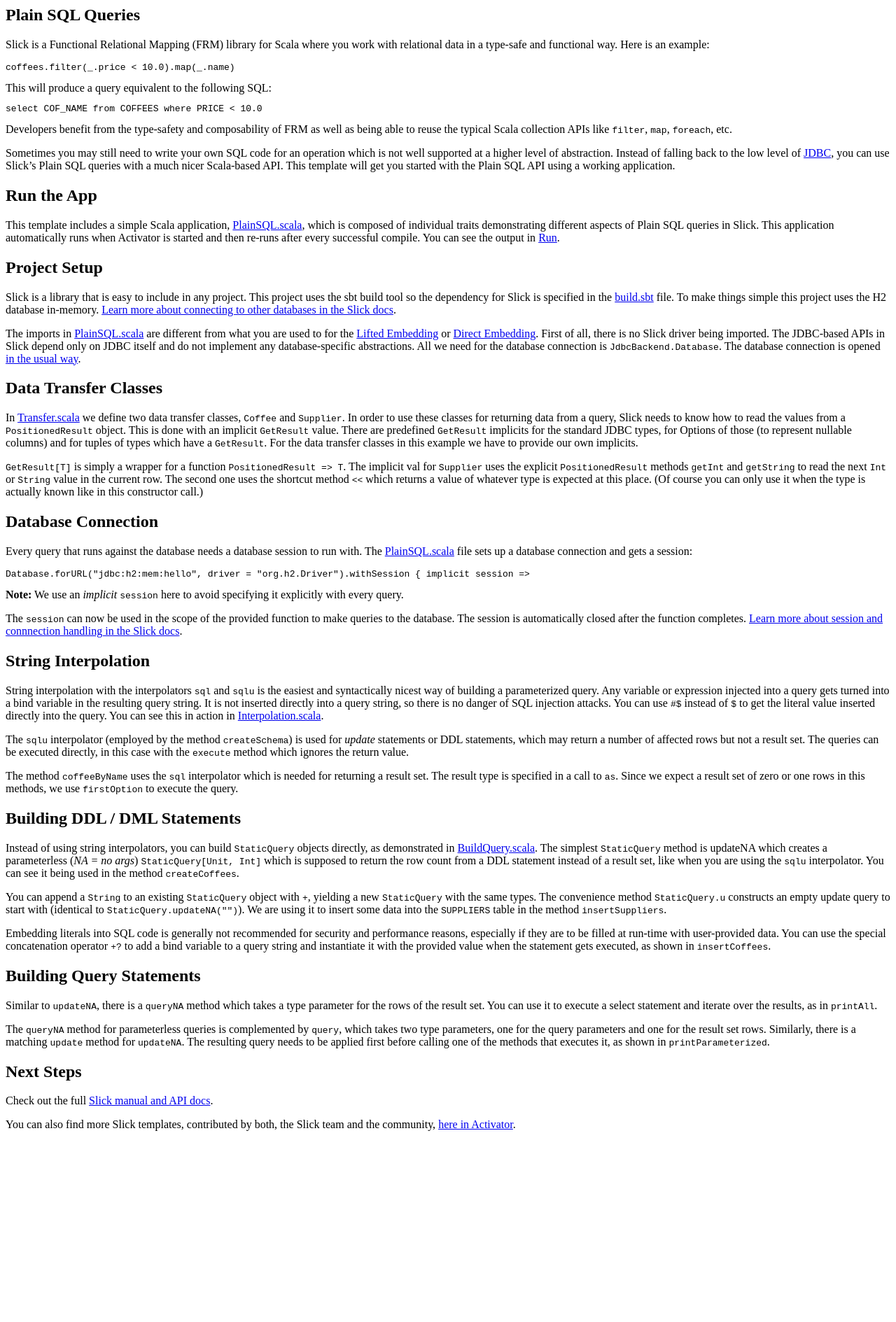
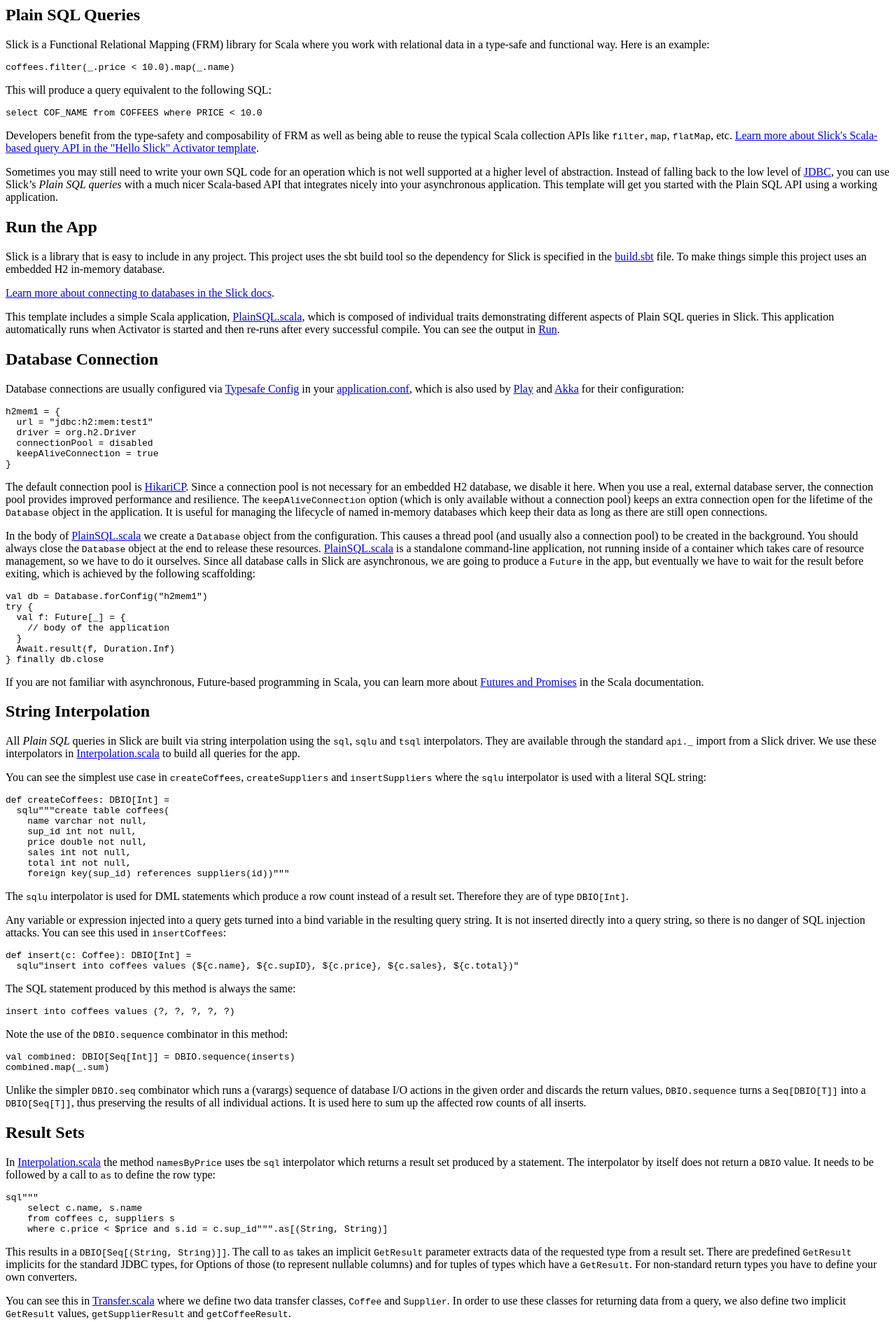
Before and after one commit to typesafehub/activator-slick-plainsql, a plain HTML site: page tutorial/index.html in a window 1280 px wide. Shown: the top 1889 px of the page at 70% size. Before the commit the page ends 1632 px from the top, so only its background shows below. Drawn offline with Linux system fonts and the light colour scheme.

Commit message:
Upgrade to Slick 3.0.0-RC1

```diff
--- a/tutorial/index.html
+++ b/tutorial/index.html
@@ -7,103 +7,153 @@
 <div>
     <h2>Plain SQL Queries</h2>
 
-    <p>
-        Slick is a Functional Relational Mapping (FRM) library for Scala where you work with relational data in a type-safe and functional way.  Here is an example:
-        <pre><code>coffees.filter(_.price &lt; 10.0).map(_.name)</code></pre>
-        This will produce a query equivalent to the following SQL:
-        <pre><code>select COF_NAME from COFFEES where PRICE &lt; 10.0</code></pre>
-        Developers benefit from the type-safety and composability of FRM as well as being able to reuse the typical Scala collection APIs like <code>filter</code>, <code>map</code>, <code>foreach</code>, etc.
-    </p>
-    <p>
-        Sometimes you may still need to write your own SQL code for an operation which is not well supported at a higher level of abstraction. Instead of falling back to the low level of <a href="http://en.wikipedia.org/wiki/Java_Database_Connectivity" target="_blank">JDBC</a>, you can use Slick’s Plain SQL queries with a much nicer Scala-based API. This template will get you started with the Plain SQL API using a working application.
-    </p>
+    <p>Slick is a Functional Relational Mapping (FRM) library for Scala where you work with relational data in a type-safe and functional way.  Here is an example:</p>
+
+    <pre><code>coffees.filter(_.price &lt; 10.0).map(_.name)</code></pre>
+
+    <p>This will produce a query equivalent to the following SQL:</p>
+
+    <pre><code>select COF_NAME from COFFEES where PRICE &lt; 10.0</code></pre>
+
+    <p>Developers benefit from the type-safety and composability of FRM as well as being able to reuse the typical Scala collection APIs like <code>filter</code>, <code>map</code>, <code>flatMap</code>, etc. <a href="http://typesafe.com/activator/template/hello-slick-3.0" target="_blank">Learn more about Slick's Scala-based query API in the "Hello Slick" Activator template</a>.</p>
+
+    <p>Sometimes you may still need to write your own SQL code for an operation which is not well supported at a higher level of abstraction. Instead of falling back to the low level of <a href="http://en.wikipedia.org/wiki/Java_Database_Connectivity" target="_blank">JDBC</a>, you can use Slick’s <em>Plain SQL queries</em> with a much nicer Scala-based API that integrates nicely into your asynchronous application. This template will get you started with the Plain SQL API using a working application.</p>
 </div>
 
 <div>
     <h2>Run the App</h2>
 
-    <p>
-        This template includes a simple Scala application, <a href="#code/src/main/scala/PlainSQL.scala" class="shortcut">PlainSQL.scala</a>, which is composed of individual traits demonstrating different aspects of Plain SQL queries in Slick. This application automatically runs when Activator is started and then re-runs after every successful compile.  You can see the output in <a href="#run" class="shortcut">Run</a>.
-    </p>
-</div>
+    <p>Slick is a library that is easy to include in any project.  This project uses the sbt build tool so the dependency for Slick is specified in the <a href="#code/build.sbt" class="shortcut">build.sbt</a> file.  To make things simple this project uses an embedded H2 in-memory database.</p>
 
-<div>
-    <h2>Project Setup</h2>
+    <p><a href="http://slick.typesafe.com/doc/3.0.0-RC1/database.html#database-configuration" target="_blank">Learn more about connecting to databases in the Slick docs</a>.</p>
 
-    <p>
-        Slick is a library that is easy to include in any project.  This project uses the sbt build tool so the dependency for Slick is specified in the <a href="#code/build.sbt" class="shortcut">build.sbt</a> file.  To make things simple this project uses the H2 database in-memory.  <a href="http://slick.typesafe.com/doc/2.0.0/connection.html" target="_blank">Learn more about connecting to other databases in the Slick docs</a>.
-    </p>
-    <p>
-        The imports in <a href="#code/src/main/scala/PlainSQL.scala" class="shortcut">PlainSQL.scala</a> are different from what you are used to for the <a href="http://slick.typesafe.com/doc/2.0.0/introduction.html#lifted-embedding" target="_blank">Lifted Embedding</a> or <a href="http://slick.typesafe.com/doc/2.0.0/direct-embedding.html" target="_blank">Direct Embedding</a>. First of all, there is no Slick driver being imported. The JDBC-based APIs in Slick depend only on JDBC itself and do not implement any database-specific abstractions. All we need for the database connection is <code>JdbcBackend.Database</code>. The database connection is opened <a href="http://slick.typesafe.com/doc/2.0.0/gettingstarted.html#gettingstarted-dbconnection" target="_blank">in the usual way</a>.
-    </p>
-</div>
+    <p>This template includes a simple Scala application, <a href="#code/src/main/scala/PlainSQL.scala" class="shortcut">PlainSQL.scala</a>, which is composed of individual traits demonstrating different aspects of Plain SQL queries in Slick. This application automatically runs when Activator is started and then re-runs after every successful compile.  You can see the output in <a href="#run" class="shortcut">Run</a>.</p>
 
-
-
-<div>
-    <h2>Data Transfer Classes</h2>
-
-    <p>
-        In <a href="#code/src/main/scala/Transfer.scala" class="shortcut">Transfer.scala</a> we define two data transfer classes, <code>Coffee</code> and <code>Supplier</code>.
-
-        In order to use these classes for returning data from a query, Slick needs to know how to read the values from a <code>PositionedResult</code> object. This is done with an implicit <code>GetResult</code> value. There are predefined <code>GetResult</code> implicits for the standard JDBC types, for Options of those (to represent nullable columns) and for tuples of types which have a <code>GetResult</code>. For the data transfer classes in this example we have to provide our own implicits.
-    </p>
-    <p>
-        <code>GetResult[T]</code> is simply a wrapper for a function <code>PositionedResult => T</code>. The implicit val for <code>Supplier</code> uses the explicit <code>PositionedResult</code> methods <code>getInt</code> and <code>getString</code> to read the next <code>Int</code> or <code>String</code> value in the current row. The second one uses the shortcut method <code>&lt;&lt;</code> which returns a value of whatever type is expected at this place. (Of course you can only use it when the type is actually known like in this constructor call.)
-    </p>
 </div>
 
 <div>
     <h2>Database Connection</h2>
 
-    <p>
-        Every query that runs against the database needs a database session to run with.  The <a href="#code/src/main/scala/PlainSQL.scala" class="shortcut">PlainSQL.scala</a> file sets up a database connection and gets a session:
-        <pre><code>Database.forURL("jdbc:h2:mem:hello", driver = "org.h2.Driver").withSession { implicit session =&gt;</code></pre>
-        <strong>Note:</strong> We use an <em>implicit</em> <code>session</code> here to avoid specifying it explicitly with every query.
-    </p>
-    <p>
-        The <code>session</code> can now be used in the scope of the provided function to make queries to the database. The session is automatically closed after the function completes.
-        <a href="http://slick.typesafe.com/doc/2.0.0/connection.html#session-handling" target="_blank">Learn more about session and connnection handling in the Slick docs</a>.
-    </p>
+    <p>Database connections are usually configured via <a href="https://github.com/typesafehub/config" target="_blank">Typesafe Config</a> in your <a href="#code/src/main/resources/application.conf" class="shortcut">application.conf</a>, which is also used by <a href="https://playframework.com/" target="_blank">Play</a> and <a href="http://akka.io/" target="_blank">Akka</a> for their configuration:</p>
+
+    <pre><code>h2mem1 = {
+  url = "jdbc:h2:mem:test1"
+  driver = org.h2.Driver
+  connectionPool = disabled
+  keepAliveConnection = true
+}</code></pre>
+
+    <p>The default connection pool is <a href="http://brettwooldridge.github.io/HikariCP/" target="_blank">HikariCP</a>. Since a connection pool is not necessary for an embedded H2 database, we disable it here. When you use a real, external database server, the connection pool provides improved performance and resilience. The <code>keepAliveConnection</code> option (which is only available without a connection pool) keeps an extra connection open for the lifetime of the <code>Database</code> object in the application. It is useful for managing the lifecycle of named in-memory databases which keep their data as long as there are still open connections.</p>
+
+    <p>In the body of <a href="#code/src/main/scala/PlainSQL.scala" class="shortcut">PlainSQL.scala</a> we create a <code>Database</code> object from the configuration. This causes a thread pool (and usually also a connection pool) to be created in the background. You should always close the <code>Database</code> object at the end to release these resources. <a href="#code/src/main/scala/PlainSQL.scala" class="shortcut">PlainSQL.scala</a> is a standalone command-line application, not running inside of a container which takes care of resource management, so we have to do it ourselves. Since all database calls in Slick are asynchronous, we are going to produce a <code>Future</code> in the app, but eventually we have to wait for the result before exiting, which is achieved by the following scaffolding:</p>
+
+    <pre><code>val db = Database.forConfig("h2mem1")
+try {
+  val f: Future[_] = {
+    // body of the application
+  }
+  Await.result(f, Duration.Inf)
+} finally db.close</code></pre>
+
+    <p>If you are not familiar with asynchronous, Future-based programming in Scala, you can learn more about <a href="http://docs.scala-lang.org/overviews/core/futures.html" target="_blank">Futures and Promises</a> in the Scala documentation.</p>
 </div>
 
 <div>
     <h2>String Interpolation</h2>
 
-    <p>
-        String interpolation with the interpolators <code>sql</code> and <code>sqlu</code> is the easiest and syntactically nicest way of building a parameterized query. Any variable or expression injected into a query gets turned into a bind variable in the resulting query string. It is not inserted directly into a query string, so there is no danger of SQL injection attacks. You can use <code>#$</code> instead of <code>$</code> to get the literal value inserted directly into the query. You can see this in action in <a href="#code/src/main/scala/Interpolation.scala" class="shortcut">Interpolation.scala</a>.
-    </p>
-    <p>
-        The <code>sqlu</code> interpolator (employed by the method <code>createSchema</code>) is used for <em>update</em> statements or DDL statements, which may return a number of affected rows but not a result set. The queries can be executed directly, in this case with the <code>execute</code> method which ignores the return value.
-    </p>
-    <p>
-        The method <code>coffeeByName</code> uses the <code>sql</code> interpolator which is needed for returning a result set. The result type is specified in a call to <code>as</code>. Since we expect a result set of zero or one rows in this methods, we use <code>firstOption</code> to execute the query.
-   </p>
+    <p>All <em>Plain SQL</em> queries in Slick are built via string interpolation using the <code>sql</code>, <code>sqlu</code> and <code>tsql</code> interpolators. They are available through the standard <code>api._</code> import from a Slick driver. We use these interpolators in <a href="#code/src/main/scala/Interpolation.scala" class="shortcut">Interpolation.scala</a> to build all queries for the app.</p>
+
+    <p>You can see the simplest use case in <code>createCoffees</code>, <code>createSuppliers</code> and <code>insertSuppliers</code> where the <code>sqlu</code> interpolator is used with a literal SQL string:</p>
+
+    <pre><code>def createCoffees: DBIO[Int] =
+  sqlu"""create table coffees(
+    name varchar not null,
+    sup_id int not null,
+    price double not null,
+    sales int not null,
+    total int not null,
+    foreign key(sup_id) references suppliers(id))"""</code></pre>
+
+    <p>The <code>sqlu</code> interpolator is used for DML statements which produce a row count instead of a result set. Therefore they are of type <code>DBIO[Int]</code>.</p>
+
+    <p>Any variable or expression injected into a query gets turned into a bind variable in the resulting query string. It is not inserted directly into a query string, so there is no danger of SQL injection attacks. You can see this used in <code>insertCoffees</code>:</p>
+
+    <pre><code>def insert(c: Coffee): DBIO[Int] =
+  sqlu"insert into coffees values (${c.name}, ${c.supID}, ${c.price}, ${c.sales}, ${c.total})"</code></pre>
+
+    <p>The SQL statement produced by this method is always the same:</p>
+
+    <pre><code>insert into coffees values (?, ?, ?, ?, ?)</code></pre>
+
+    <p>Note the use of the <code>DBIO.sequence</code> combinator in this method:</p>
+
+    <pre><code>val combined: DBIO[Seq[Int]] = DBIO.sequence(inserts)
+combined.map(_.sum)</code></pre>
+
+    <p>Unlike the simpler <code>DBIO.seq</code> combinator which runs a (varargs) sequence of database I/O actions in the given order and discards the return values, <code>DBIO.sequence</code> turns a <code>Seq[DBIO[T]]</code> into a <code>DBIO[Seq[T]]</code>, thus preserving the results of all individual actions. It is used here to sum up the affected row counts of all inserts.</p>
 </div>
 
 <div>
-    <h2>Building DDL / DML Statements</h2>
+    <h2>Result Sets</h2>
 
-    <p>
-        Instead of using string interpolators, you can build <code>StaticQuery</code> objects directly, as demonstrated in <a href="#code/src/main/scala/BuildQuery.scala" class="shortcut">BuildQuery.scala</a>. The simplest <code>StaticQuery</code> method is </code>updateNA</code> which creates a parameterless (<em>NA = no args</em>) <code>StaticQuery[Unit, Int]</code> which is supposed to return the row count from a DDL statement instead of a result set, like when you are using the <code>sqlu</code> interpolator. You can see it being used in the method <code>createCoffees</code>.
-    </p>
-    <p>
-        You can append a <code>String</code> to an existing <code>StaticQuery</code> object with <code>+</code>, yielding a new <code>StaticQuery</code> with the same types. The convenience method <code>StaticQuery.u</code> constructs an empty update query to start with (identical to <code>StaticQuery.updateNA("")</code>). We are using it to insert some data into the <code>SUPPLIERS</code> table in the method <code>insertSuppliers</code>.
-    </p>
-    <p>
-        Embedding literals into SQL code is generally not recommended for security and performance reasons, especially if they are to be filled at run-time with user-provided data. You can use the special concatenation operator <code>+?</code> to add a bind variable to a query string and instantiate it with the provided value when the statement gets executed, as shown in <code>insertCoffees</code>.
-    </p>
+    <p>In <a href="#code/src/main/scala/Interpolation.scala" class="shortcut">Interpolation.scala</a> the method <code>namesByPrice</code> uses tbe <code>sql</code> interpolator which returns a result set produced by a statement. The interpolator by itself does not return a <code>DBIO</code> value. It needs to be followed by a call to <code>as</code> to define the row type:</p>
+
+    <pre><code>sql"""
+    select c.name, s.name
+    from coffees c, suppliers s
+    where c.price < $price and s.id = c.sup_id""".as[(String, String)]</code></pre>
+
+    <p>This results in a <code>DBIO[Seq[(String, String)]]</code>. The call to <code>as</code> takes an implicit <code>GetResult</code> parameter extracts data of the requested type from a result set. There are predefined <code>GetResult</code> implicits for the standard JDBC types, for Options of those (to represent nullable columns) and for tuples of types which have a <code>GetResult</code>. For non-standard return types you have to define your own converters.</p>
+
+    <p>You can see this in <a href="#code/src/main/scala/Transfer.scala" class="shortcut">Transfer.scala</a> where we define two data transfer classes, <code>Coffee</code> and <code>Supplier</code>. In order to use these classes for returning data from a query, we also define two implicit <code>GetResult</code> values, <code>getSupplierResult</code> and <code>getCoffeeResult</code>.</p>
+
+    <p><code>GetResult[T]</code> is simply a wrapper for a function <code>PositionedResult => T</code>. The implicit val for <code>Supplier</code> uses the explicit <code>PositionedResult</code> methods <code>getInt</code> and <code>getString</code> to read the next <code>Int</code> or <code>String</code> value in the current row. The second one uses the shortcut method <code>&lt;&lt;</code> which returns a value of whatever type is expected at this place. (Of course you can only use it when the type is actually known like in this constructor call.)</p>
 </div>
 
 <div>
-    <h2>Building Query Statements</h2>
+    <h2>Splicing Literal Values</h2>
 
-    <p>
-        Similar to <code>updateNA</code>, there is a <code>queryNA</code> method which takes a type parameter for the rows of the result set. You can use it to execute a select statement and iterate over the results, as in <code>printAll</code>.
-    </p>
-    <p>
-        The <code>queryNA</code> method for parameterless queries is complemented by <code>query</code>, which takes two type parameters, one for the query parameters and one for the result set rows. Similarly, there is a matching <code>update</code> method for <code>updateNA</code>. The resulting query needs to be applied first before calling one of the methods that executes it, as shown in <code>printParameterized</code>.
-    </p>
+    <p>While most parameters should be inserted into SQL statements as bind variables, sometimes you need to splice literal values directly into the statement, for example to abstract over table names or to run dynamically generated SQL code. You can use <code>#$</code> instead of <code>$</code> in all interpolators for this purpose. In <a href="#code/src/main/scala/Interpolation.scala" class="shortcut">Interpolation.scala</a> you can see this in action in the method <code>coffeeByName</code>:</p>
+
+    <pre><code>val table = "coffees"
+sql"select * from #$table where name = $name".as[Coffee]</code></pre>
+</div>
+
+<div>
+    <h2>Type-Checked SQL Statements</h2>
+
+    <p>The interpolators you have seen so far only construct a SQL statement at runtime. This provides a safe and easy way of building statements but they are still just embedded strings. If you have a syntax error in a statement or the types don't match up between the database and your Scala code, this cannot be detected at compile-time. You can use the <code>tsql</code> interpolator instead of <code>sql</code> to get just that. We use it in a separate app, <a href="#code/src/main/scala/TypedSQL.scala" class="shortcut">TypedSQL.scala</a>. You can run it by switching to <code>TypedSQL</code> in <a href="#run" class="shortcut">Run</a>.</p>
+
+    <p>In order to give the compiler access to the database, you have to provide a configuration that can be resolved at compile-time. This is done with the <code>StaticDatabaseConfig</code> annotation:</p>
+
+    <pre><code>@StaticDatabaseConfig("file:src/main/resources/application.conf#tsql")</code></pre>
+
+    <p>It takes a URI which points to the path "tsql" in our <a href="#code/src/main/resources/application.conf" class="shortcut">application.conf</a>. Unlike the "h2mem1" configuration that we have used before, "tsql" is a configuration for a <code>DatabaseConfig</code> object, not just a <code>Database</code> object. A <code>DatabaseConfig</code> consists of a Slick driver and a matching <code>Database</code>:</p>
+
+    <pre><code>tsql {
+  driver = "slick.driver.H2Driver$"
+  db {
+    connectionPool = disabled
+    driver = "org.h2.Driver"
+    url = "jdbc:h2:mem:tsql1;INIT=runscript from 'src/main/resources/create-schema.sql'"
+  }
+}</code></pre>
+
+    <p>In the database URL we run an init script on an empty in-memory database to set up the database schema. That way we can keep the schema code in our project (in <a href="#code/src/main/resources/create-schema.sql" class="shortcut">create-schema.sql</a>) and perform the compile-time checking without requiring access to an external database server.</p>
+
+    <p>In <a href="#code/src/main/scala/TypedSQL.scala" class="shortcut">TypedSQL.scala</a> we also retrieve the statically configured database for use at runtime:</p>
+
+    <pre><code>val dc = DatabaseConfig.forAnnotation[JdbcProfile]
+import dc.driver.api._
+val db = dc.db</code></pre>
+
+    <p>This gives us the Slick driver for the standard <code>api._</code> import and the <code>Database</code>. Note that it is not mandatory to use the same configuration. You can get a Slick driver and <code>Database</code> at runtime in any other way you like and only use the <code>StaticDatabaseConfig</code> for compile-time checking.</p>
+
+    <p>The <code>tsql</code> interpolator is used in the <code>getSuppliers</code> method:</p>
+
+    <pre><code>tsql"select * from suppliers where id > $id"</code></pre>
+
+    <p>Try changing the declared return type of <code>getSuppliers</code> or introducing a syntax error in the statement. You will get a compiler error in the <a href="#compile" class="shortcut">Compile</a> tab.</p>
 </div>
 
 <div>
```
Also changed, not shown: 12 other files.
